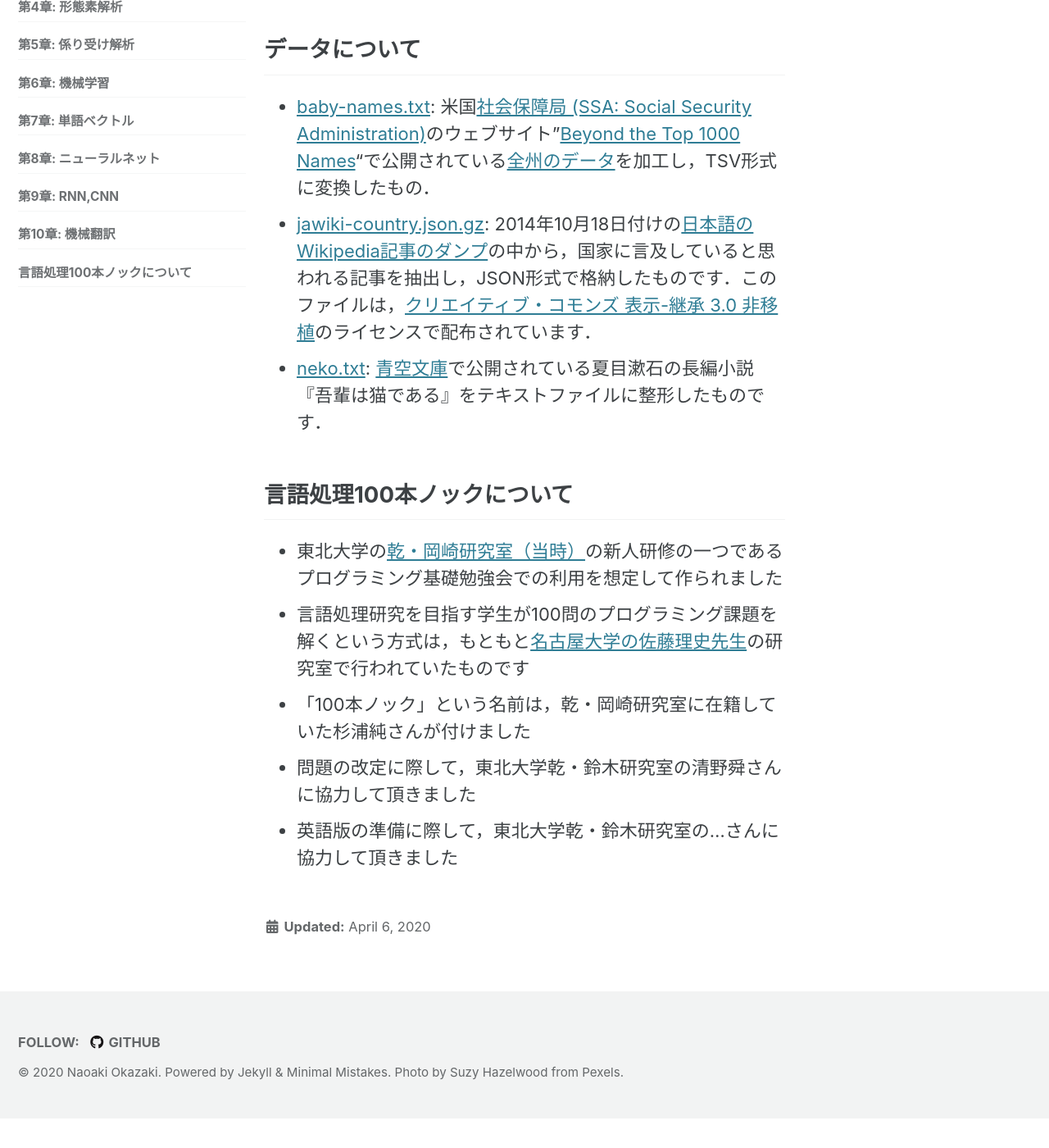
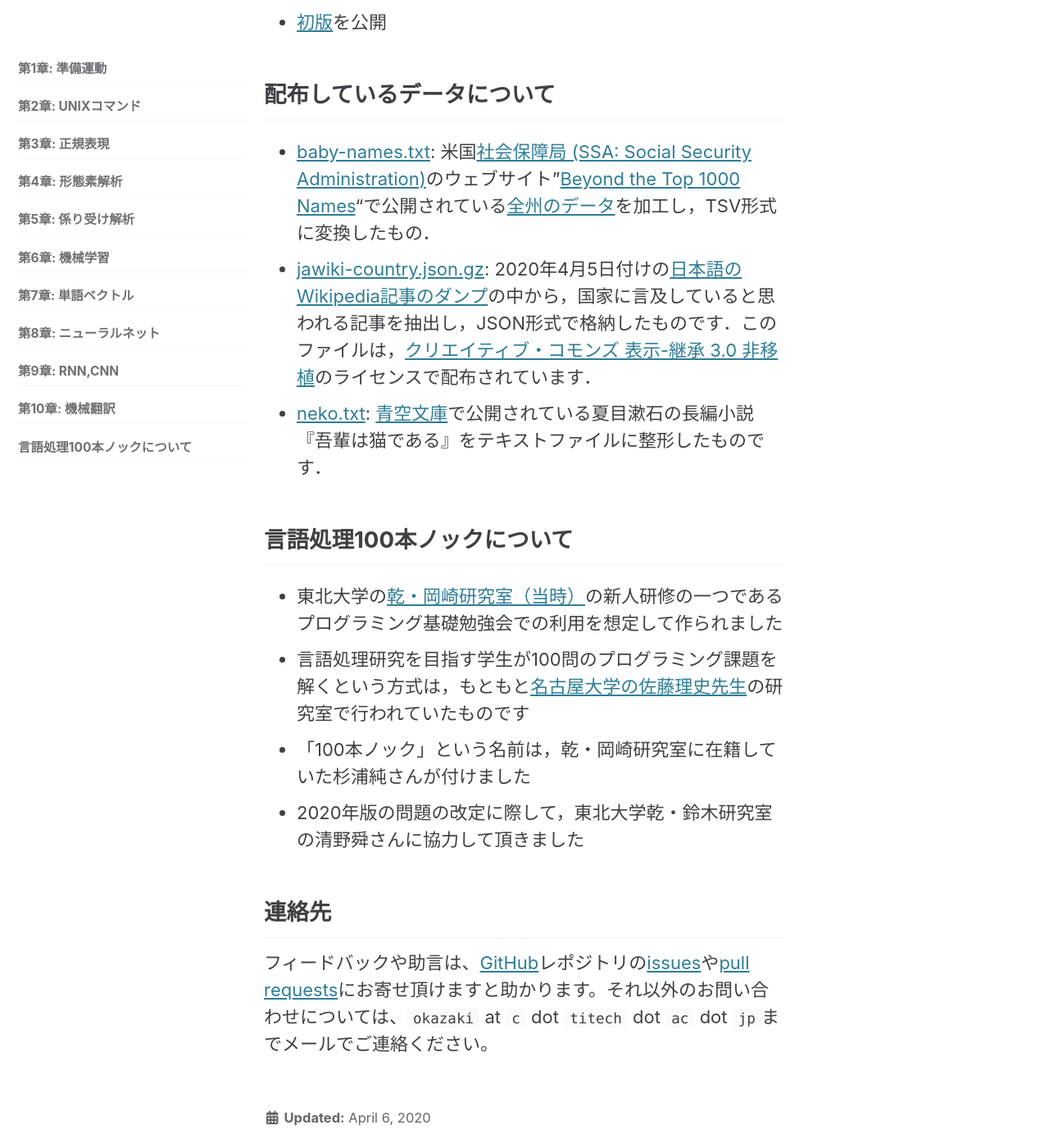
Before and after one commit to nlp100/nlp100.github.io, a Jekyll site: the page built from ja/about.md, in a window 1280 px wide and 1400 px high, scrolled down 932 px. Shown: the whole window at 82% size. Built offline with Jekyll 4.4.1, drawn with Linux system fonts in a browser that asks for light colours; cached includes are drawn as plain includes; nearby versions of some CDN libraries; before the commit the page ends 2296 px from its top, so only the background shows below that; some of the changed text lies outside the part shown.

Commit message:
"About" page for English.

```diff
--- a/_data/navigation.yml
+++ b/_data/navigation.yml
@@ -57,3 +57,5 @@ sidebar_en:
     url: /en/ch09.html
   - title: "Ch 10: Machine translation"
     url: /en/ch10.html
+  - title: "About NLP 100 Exercise"
+    url: /en/about.html
--- a/ja/about.md
+++ b/ja/about.md
@@ -12,21 +12,23 @@ sidebar: {nav: "sidebar_ja"}
 ### 2020-04-06
 + [言語処理100本ノック 2020](http://nlp100.github.io/)を公開
 + 深層ニューラルネットワークに関する問題を追加
-+ 多言語対応（英語版の公開，英語のテキスト処理の問題は英語版に移動）
++ 多言語対応
+  + 英語版の公開（39番まで翻訳完了）
+  + 旧第6章（英語テキストの処理）を英語版に移動
 
 ### 2015-03-12
 + [言語処理100本ノック 2015](http://www.cl.ecei.tohoku.ac.jp/nlp100/)を公開
 + 単語の分散表現に関する問題を追加
-+ 再配布可能なデータが題材となるように改訂
-+ より実践的な題材へ改定
++ 利用するデータを再配布可能なものに変更
++ より実践的な題材へ改訂
 
 ### 2012-04-03
 + [初版](http://www.cl.ecei.tohoku.ac.jp/index.php?NLP%20100%20Drill%20Exercises)を公開
 
-## データについて
+## 配布しているデータについて
 
 + [baby-names.txt](/data/baby-names.txt): 米国[社会保障局 (SSA: Social Security Administration)](http://www.ssa.gov/)のウェブサイト"[Beyond the Top 1000 Names](https://www.ssa.gov/oact/babynames/limits.html)"で公開されている[全州のデータ](https://www.ssa.gov/oact/babynames/names.zip)を加工し，TSV形式に変換したもの．
-+ [jawiki-country.json.gz](/data/jawiki-country.json.gz): 2014年10月18日付けの[日本語のWikipedia記事のダンプ](http://dumps.wikimedia.org/jawiki/latest/jawiki-latest-pages-articles.xml.bz2)の中から，国家に言及していると思われる記事を抽出し，JSON形式で格納したものです．このファイルは，[クリエイティブ・コモンズ 表示-継承 3.0 非移植](http://creativecommons.org/licenses/by-sa/3.0/legalcode)のライセンスで配布されています．
++ [jawiki-country.json.gz](/data/jawiki-country.json.gz): 2020年4月5日付けの[日本語のWikipedia記事のダンプ](http://dumps.wikimedia.org/jawiki/latest/jawiki-latest-pages-articles.xml.bz2)の中から，国家に言及していると思われる記事を抽出し，JSON形式で格納したものです．このファイルは，[クリエイティブ・コモンズ 表示-継承 3.0 非移植](http://creativecommons.org/licenses/by-sa/3.0/legalcode)のライセンスで配布されています．
 + [neko.txt](/data/neko.txt): [青空文庫](http://www.aozora.gr.jp/)で公開されている夏目漱石の長編小説『吾輩は猫である』をテキストファイルに整形したものです．
 
 ## 言語処理100本ノックについて
@@ -34,5 +36,8 @@ sidebar: {nav: "sidebar_ja"}
 + 東北大学の[乾・岡崎研究室（当時）](http://www.cl.ecei.tohoku.ac.jp/)の新人研修の一つであるプログラミング基礎勉強会での利用を想定して作られました
 + 言語処理研究を目指す学生が100問のプログラミング課題を解くという方式は，もともと[名古屋大学の佐藤理史先生](https://sites.google.com/site/sslabnagoya/)の研究室で行われていたものです
 + 「100本ノック」という名前は，乾・岡崎研究室に在籍していた杉浦純さんが付けました
-+ 問題の改定に際して，東北大学乾・鈴木研究室の清野舜さんに協力して頂きました
-+ 英語版の準備に際して，東北大学乾・鈴木研究室の...さんに協力して頂きました
++ 2020年版の問題の改定に際して，東北大学乾・鈴木研究室の清野舜さんに協力して頂きました
+
+## 連絡先
+
+フィードバックや助言は、[GitHub](https://github.com/nlp100/nlp100.github.io)レポジトリの[issues](https://github.com/nlp100/nlp100.github.io/issues)や[pull requests](https://github.com/nlp100/nlp100.github.io/pulls)にお寄せ頂けますと助かります。それ以外のお問い合わせについては、`okazaki` at `c` dot `titech` dot `ac` dot `jp`までメールでご連絡ください。
```
Also changed, not shown: other parts of ja/about.md (+1 -1 lines), en/about.md (added, +42 -0 lines).
